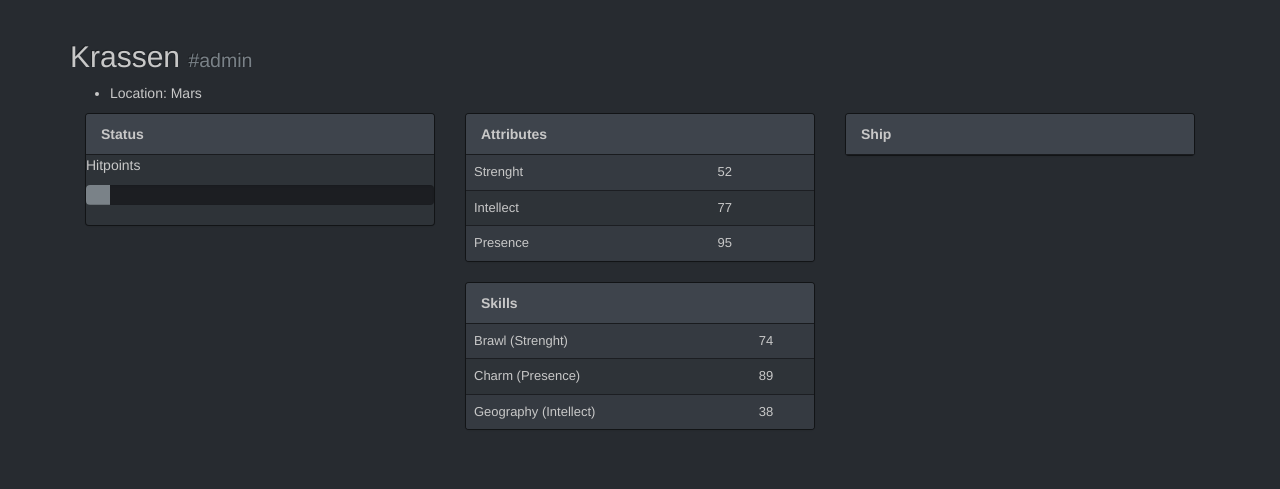
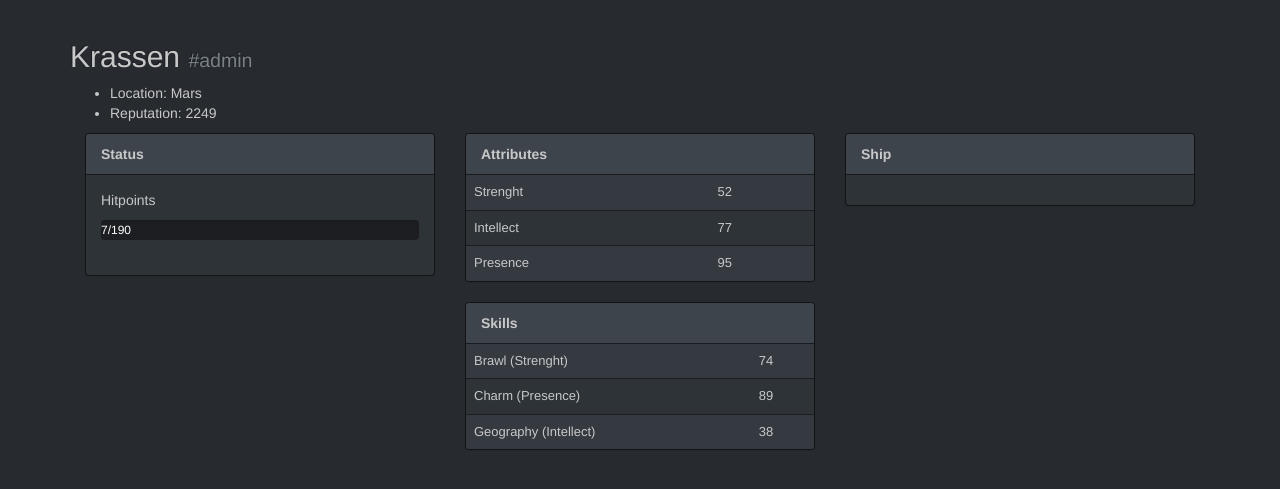
Before and after one commit to roland04/DProject, a Django app: template templates/character.html in a window 1280 px wide. Shown: the part 52-541 px from the top of the page. Run offline with Django 3.2, Linux system fonts and the light colour scheme; data comes from the database, SQL or seed files in the repository; both versions use the stored data as it was after the commit; tables that the repository leaves empty hold one stand-in row (values such as "Sample post"); the template is opened without the code that fills it: values that come from a table or form of the project are taken from there, most other values are stand-ins (such as "Sample title", 1, 10 or a date in 2020); some libraries are stand-ins or nearby versions.

Commit message:
template character changes

```diff
--- a/character/views.py
+++ b/character/views.py
@@ -7,4 +7,4 @@
 @login_required(login_url="login/")
 def detail(request, character_id):
     character = get_object_or_404(Character, pk=character_id)
-    return render(request, "character.html", {'character': character})
+    return render(request, "character.html", {'character': character, 'hitpointspercent' : character.current_hitpoints * 100 / character.max_hitpoints })
--- a/templates/character.html
+++ b/templates/character.html
@@ -6,19 +6,23 @@
 <h2>{{ character.name}} <small>#{{ character.user.username}}</small></h2>
 <ul>
   <li>Location: {{ character.currentposition}}</li>
+  <li>Reputation: {{ character.reputation }}</li>
 </ul>
 </div>
 <div class="container">
   <div class="col-md-4">
    <div class="panel panel-default">
      <div class="panel-heading"><strong>Status</strong></div>
-     <p>Hitpoints</p>
-     <div class="progress">
-      <div class="progress-bar" role="progressbar" aria-valuenow="80"
-      aria-valuemin="0" aria-valuemax="100" style="width:{{ character.current_hitpoints }}%">
-        <span class="sr-only">70% Complete</span>
+     <div class="panel-body">
+       <p>Hitpoints</p>
+       <div class="progress">
+        <div class="progress-bar" role="progressbar" aria-valuenow="80"
+        aria-valuemin="0" aria-valuemax="100" style="width:{{ hitpointspercent }}%">
+          {{ character.current_hitpoints }}/{{ character.max_hitpoints }}
+          <span class="sr-only">{{ hitpointspercent }}% Complete</span>
+        </div>
       </div>
-</div>
+    </div>
    </div>
   </div>
   <div class="col-md-4">
@@ -49,6 +53,7 @@
     <div class="col-md-4">
       <div class="panel panel-default">
         <div class="panel-heading"><strong>Ship</strong></div>
+        <div class="panel-body"></div>
     </div>
   </div>
 </div>
```
Also changed, not shown: db.sqlite3.
